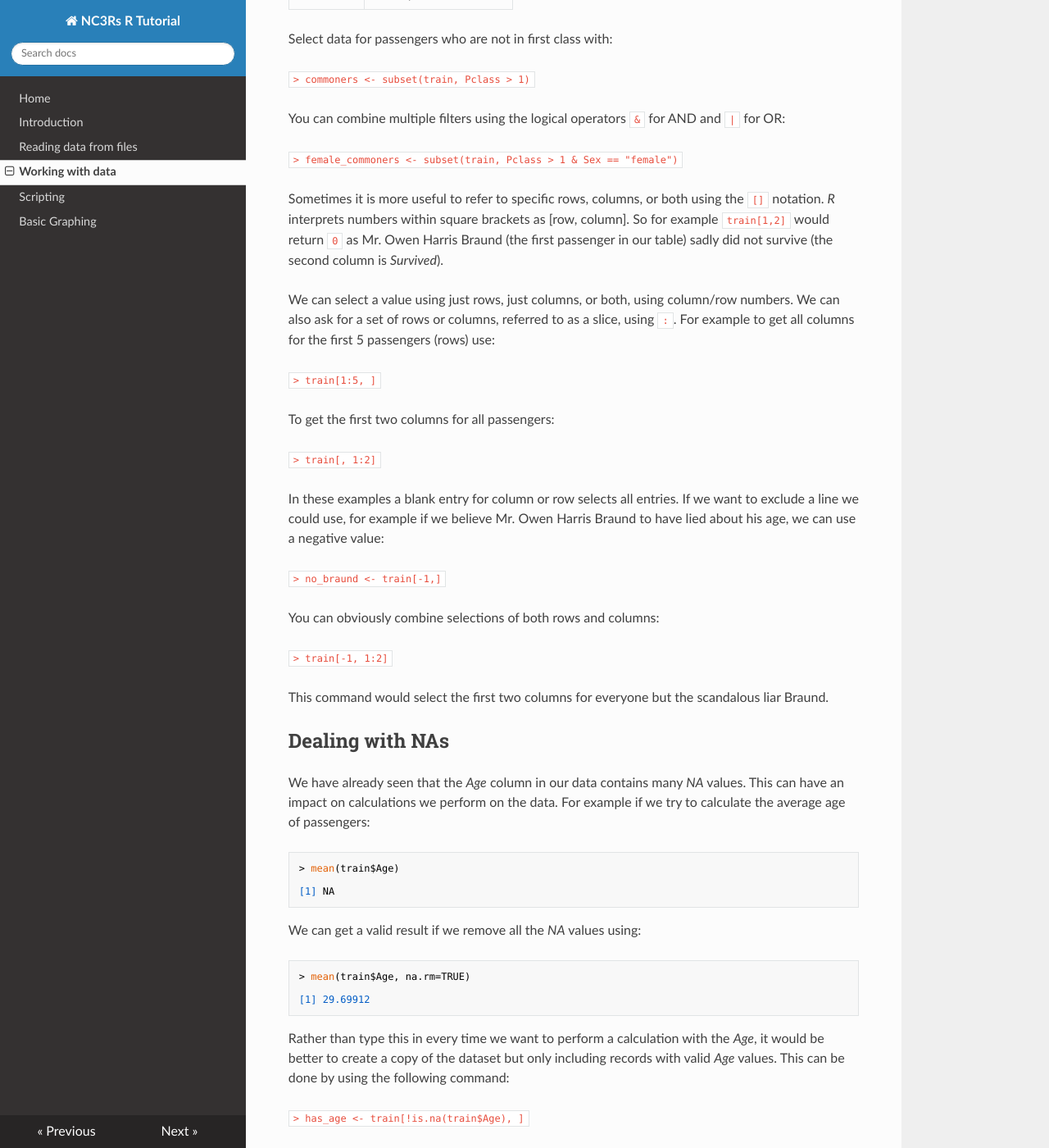
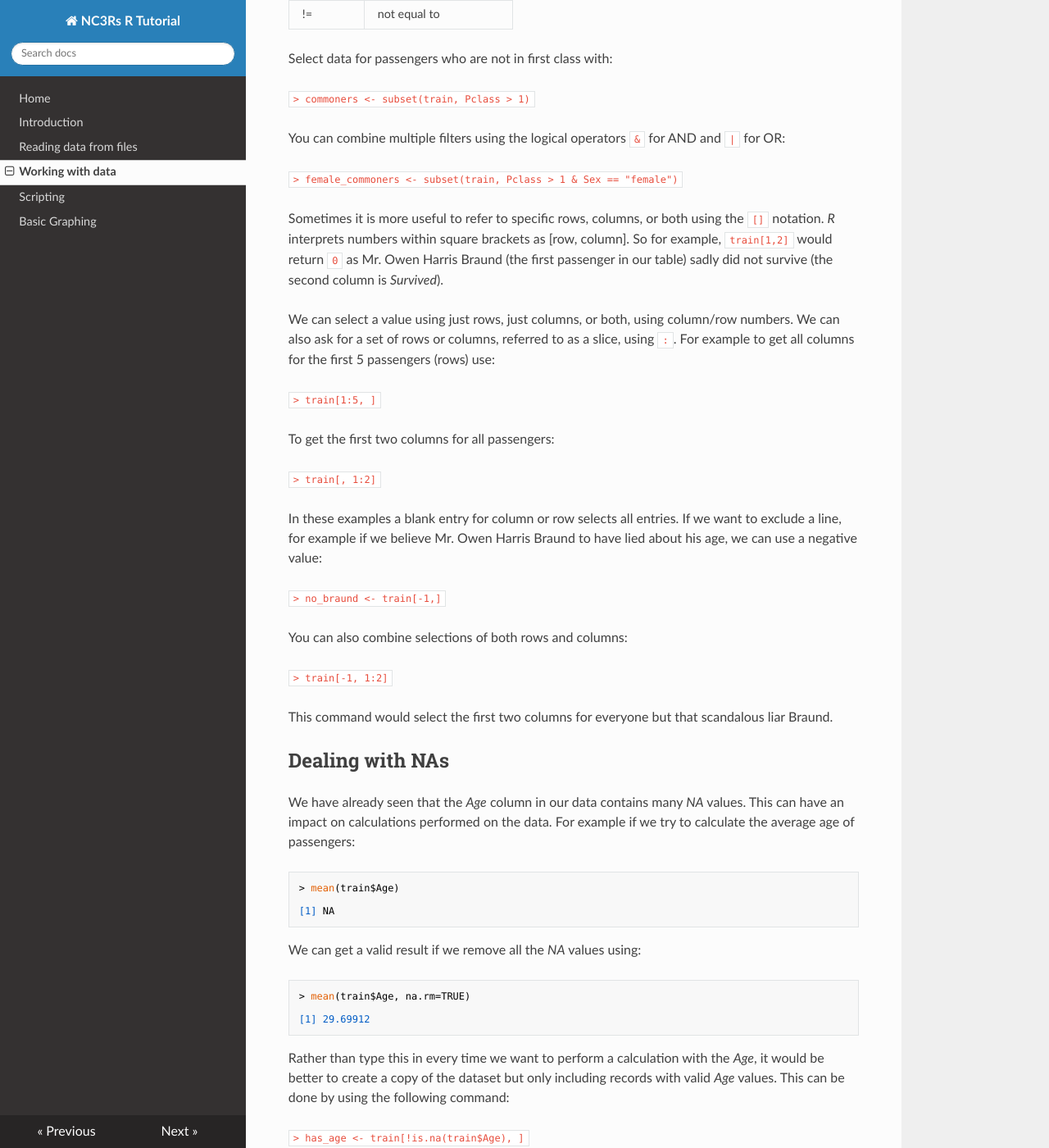
Before and after one commit to dww100/nc3rs-r-tutorial, an MkDocs documentation site: the page built from docs/processing_data.md, in a window 1280 px wide and 1400 px high, scrolled down 680 px. Shown: the whole window at 82% size. Built offline with MkDocs 1.6.1, drawn with Linux system fonts in a browser that asks for light colours; nearby versions of some CDN libraries; old or Windows-style settings are respelled for this version of MkDocs; some of the changed text lies outside the part shown.

Commit message:
Corretions from Sam Gan

````diff
--- a/docs/processing_data.md
+++ b/docs/processing_data.md
@@ -32,7 +34,7 @@ You can combine multiple filters using the logical operators `&` for AND and `|`
 
 Sometimes it is more useful to refer to specific rows, columns, or both using the `[]` notation.
 *R* interprets numbers within square brackets as [row, column].
-So for example `train[1,2]` would return `0` as Mr. Owen Harris Braund (the first passenger in our table) sadly did not survive (the second column is *Survived*).
+So for example, `train[1,2]` would return `0` as Mr. Owen Harris Braund (the first passenger in our table) sadly did not survive (the second column is *Survived*).
 
 We can select a value using just rows, just columns, or both, using column/row numbers.
 We can also ask for a set of rows or columns, referred to as a
@@ -46,20 +48,20 @@ To get the first two columns for all passengers:
 `> train[, 1:2]`
 
 In these examples a blank entry for column or row selects all entries.
-If we want to exclude a line we could use, for example if we believe Mr. Owen Harris Braund to have lied about his age, we can use a negative value:
+If we want to exclude a line, for example if we believe Mr. Owen Harris Braund to have lied about his age, we can use a negative value:
 
 `> no_braund <- train[-1,]`
 
-You can obviously combine selections of both rows and columns:
+You can also combine selections of both rows and columns:
 
 `> train[-1, 1:2]`
 
-This command would select the first two columns for everyone but the scandalous liar Braund.
+This command would select the first two columns for everyone but that scandalous liar Braund.
 
 ## Dealing with NAs
 
 We have already seen that the *Age* column in our data contains many *NA* values.
-This can have an impact on calculations we perform on the data.
+This can have an impact on calculations performed on the data.
 For example if we try to calculate the average age of passengers:
 
 ```
@@ -89,12 +91,12 @@ There is a handy function that removes any rows with *NA* entries:
 
 `> no_na <- na.omit(train)`
 
-Be careful when you use if however as it will remove rows even if the *NA* is in a column that you don't wish to process.
+Be careful when you use it however as it will remove rows even if the *NA* is in a column that you don't wish to process.
 
 ## Saving processed data
 
-Now we have made changes to our data we will probably want to keep them available for future analysis sessions.
-To save a CSV file we can use the `write.csv` command, thus:
+Now that we have made changes to our data we will probably want to keep them available for future analysis sessions.
+To save a CSV file we can use the `write.csv` command:
 
 `> write.csv(has_age, file='validated.csv')`
 
@@ -102,7 +104,7 @@ Let's load up the file we saved using:
 
 `> validated <- read.csv('validated.csv')`
 
-Inspect `validated` and you will see we have a new and unwanted column *X*.
+Inspect `validated` and you will see that we have a new and unwanted column *X*.
 What has happened is that by default *R* saves a name for each row (we first encountered these when we examined the input data).
 To prevent this use:
 
````
Also changed, not shown: other parts of docs/processing_data.md (+6 -4 lines).
